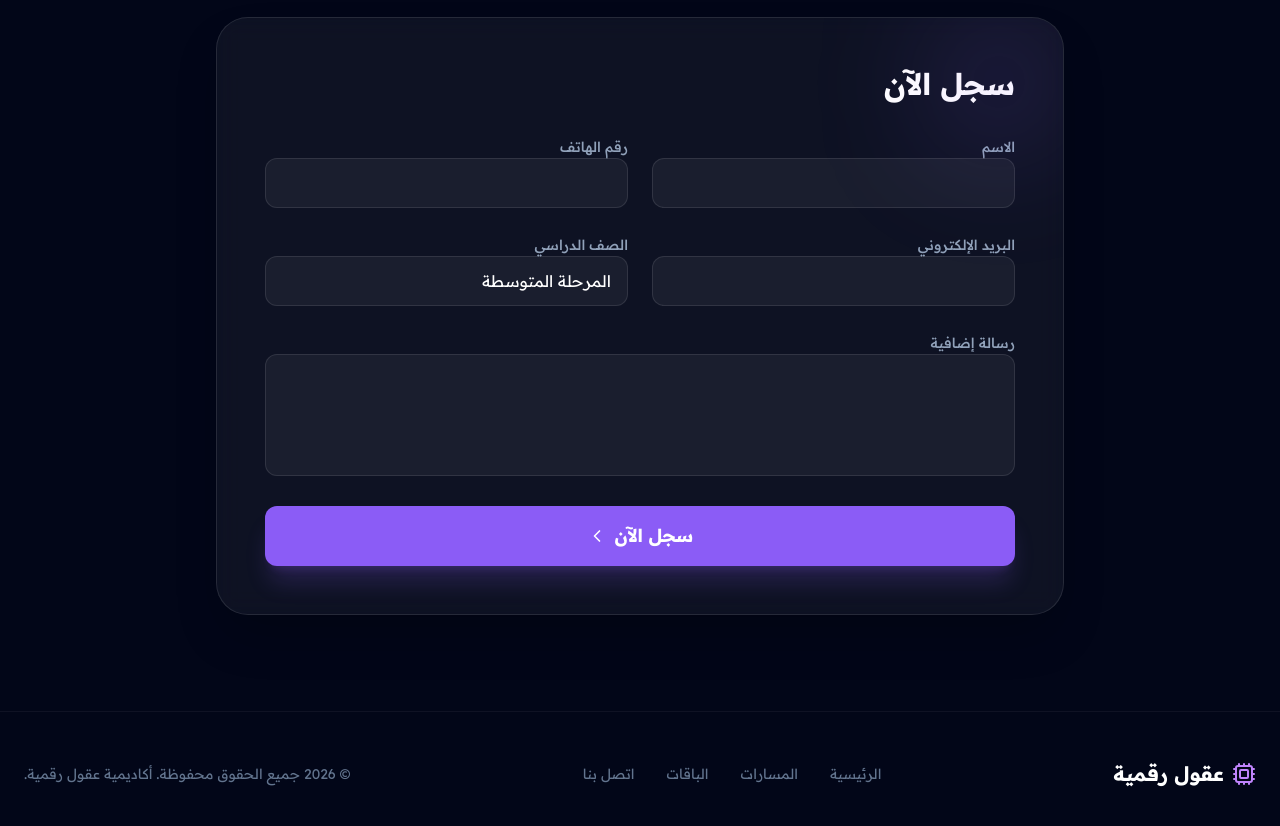
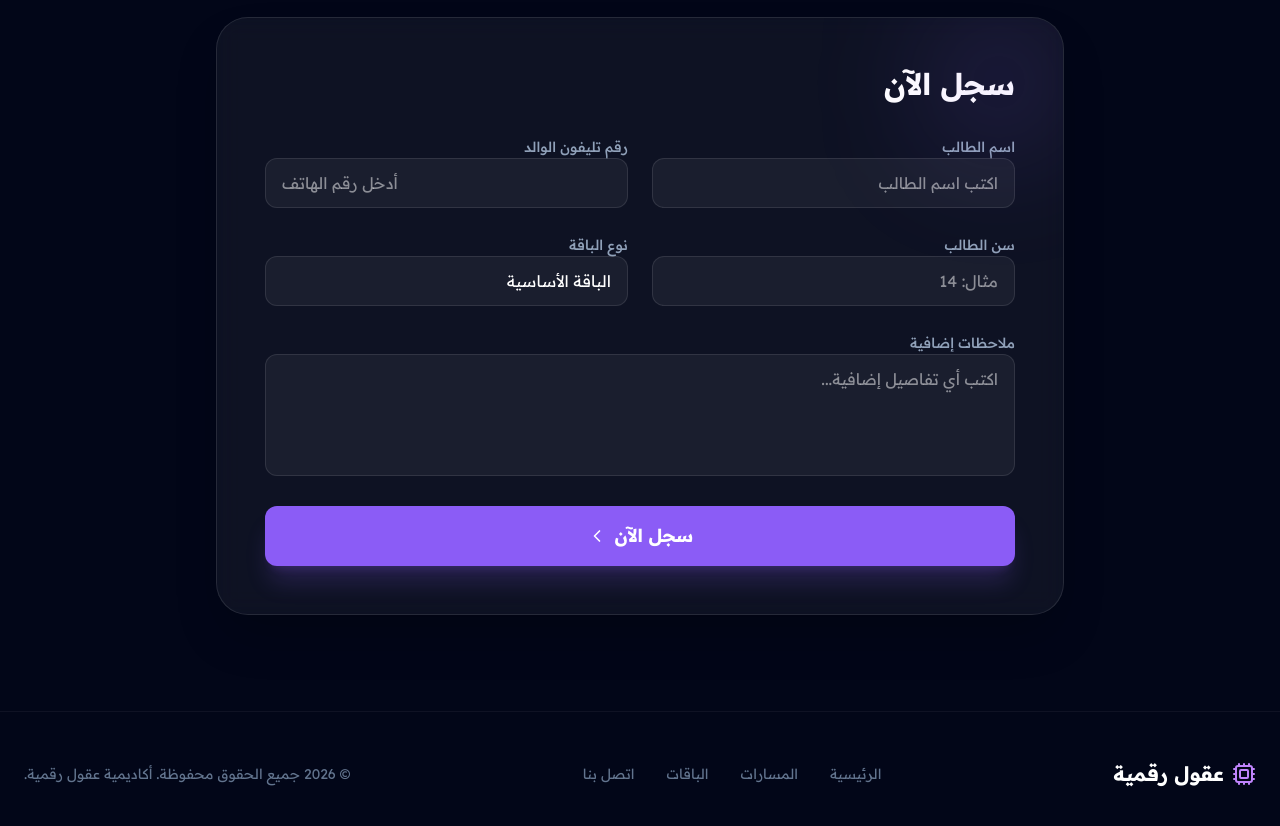
Before and after one commit to Ibrahim20431/Digital_Minds, a React (Vite) app: page / in a window 1280 px wide. Shown: the part 4680-5506 px from the top of the page. Built offline with nearby package versions, Linux system fonts and the light colour scheme.

Commit message:
Update App.tsx

```diff
--- a/src/App.tsx
+++ b/src/App.tsx
@@ -461,50 +461,106 @@ function ContactForm({ t, isRtl }: { t: any, isRtl: boolean }) {
 
           <h2 className="text-3xl font-bold mb-8">{t.contact.title}</h2>
 
-          <form className="space-y-6" onSubmit={(e) => e.preventDefault()} action="https://formspree.io/f/mlgzqkov" method="POST">
+          <form className="space-y-6" onSubmit={(e) => e.preventDefault()}>
+
           <div className="grid md:grid-cols-2 gap-6">
+
+            {/* اسم الطالب */}
             <div className="space-y-2">
-                <label className="text-sm font-medium text-slate-400">{t.contact.fields.name}</label>
-                <input type="text" className="w-full bg-white/5 border border-white/10 rounded-xl px-4 py-3 focus:outline-none focus:border-accent-purple transition-colors" />
+              <label className="text-sm font-medium text-slate-400">
+                {isRtl ? "اسم الطالب" : "Student Name"}
+              </label>
+
+              <input
+                type="text"
+                placeholder={isRtl ? "اكتب اسم الطالب" : "Enter student name"}
+                className="w-full bg-white/5 border border-white/10 rounded-xl px-4 py-3 focus:outline-none focus:border-accent-purple transition-colors"
+              />
             </div>
+
+            {/* رقم تليفون الوالد */}
             <div className="space-y-2">
-                <label className="text-sm font-medium text-slate-400">{t.contact.fields.phone}</label>
-                <input type="tel" className="w-full bg-white/5 border border-white/10 rounded-xl px-4 py-3 focus:outline-none focus:border-accent-purple transition-colors" />
+              <label className="text-sm font-medium text-slate-400">
+                {isRtl ? "رقم تليفون الوالد" : "Parent Phone Number"}
+              </label>
+
+              <input
+                type="tel"
+                placeholder={isRtl ? "أدخل رقم الهاتف" : "Enter phone number"}
+                className="w-full bg-white/5 border border-white/10 rounded-xl px-4 py-3 focus:outline-none focus:border-accent-purple transition-colors"
+              />
             </div>
+
           </div>
 
           <div className="grid md:grid-cols-2 gap-6">
+
+            {/* سن الطالب */}
             <div className="space-y-2">
-                <label className="text-sm font-medium text-slate-400">{t.contact.fields.email}</label>
-                <input type="email" className="w-full bg-white/5 border border-white/10 rounded-xl px-4 py-3 focus:outline-none focus:border-accent-purple transition-colors" />
+              <label className="text-sm font-medium text-slate-400">
+                {isRtl ? "سن الطالب" : "Student Age"}
+              </label>
+
+              <input
+                type="number"
+                placeholder={isRtl ? "مثال: 14" : "Example: 14"}
+                className="w-full bg-white/5 border border-white/10 rounded-xl px-4 py-3 focus:outline-none focus:border-accent-purple transition-colors"
+              />
             </div>
+
+            {/* نوع الباقة */}
             <div className="space-y-2">
-                <label className="text-sm font-medium text-slate-400">{t.contact.fields.grade}</label>
+              <label className="text-sm font-medium text-slate-400">
+                {isRtl ? "نوع الباقة" : "Package Type"}
+              </label>
+
               <select className="w-full bg-white/5 border border-white/10 rounded-xl px-4 py-3 focus:outline-none focus:border-accent-purple transition-colors appearance-none">
+
                 {isRtl ? (
                   <>
-                      <option>المرحلة المتوسطة</option>
-                      <option>المرحلة الثانوية</option>
+                    <option>الباقة الأساسية</option>
+                    <option>الباقة المتوسطة</option>
+                    <option>الباقة الاحترافية</option>
                   </>
                 ) : (
                   <>
-                      <option>Middle School</option>
-                      <option>High School</option>
+                    <option>Basic Package</option>
+                    <option>Standard Package</option>
+                    <option>Premium Package</option>
                   </>
                 )}
+
               </select>
             </div>
+
           </div>
 
+          {/* ملاحظات إضافية */}
           <div className="space-y-2">
-              <label className="text-sm font-medium text-slate-400">{t.contact.fields.message}</label>
-              <textarea rows={4} className="w-full bg-white/5 border border-white/10 rounded-xl px-4 py-3 focus:outline-none focus:border-accent-purple transition-colors resize-none"></textarea>
+
+            <label className="text-sm font-medium text-slate-400">
+              {isRtl ? "ملاحظات إضافية" : "Additional Notes"}
+            </label>
+
+            <textarea
+              rows={4}
+              placeholder={isRtl ? "اكتب أي تفاصيل إضافية..." : "Write any additional notes..."}
+              className="w-full bg-white/5 border border-white/10 rounded-xl px-4 py-3 focus:outline-none focus:border-accent-purple transition-colors resize-none"
+            ></textarea>
+
           </div>
 
-            <button className="w-full bg-accent-purple hover:bg-accent-purple/90 text-white py-4 rounded-xl font-bold text-lg transition-all shadow-xl shadow-accent-purple/20 flex items-center justify-center gap-2">
-              {t.contact.submit}
-              <ChevronRight className={cn("w-5 h-5", isRtl && "rotate-180")} />
+          {/* زر الإرسال */}
+          <button
+            className="w-full bg-accent-purple hover:bg-accent-purple/90 text-white py-4 rounded-xl font-bold text-lg transition-all shadow-xl shadow-accent-purple/20 flex items-center justify-center gap-2"
+          >
+            {isRtl ? "سجل الآن" : "Apply Now"}
+
+            <ChevronRight
+              className={cn("w-5 h-5", isRtl && "rotate-180")}
+            />
           </button>
+
         </form>
         </div>
       </div>
```
Lines whose indentation alone changed are shown as unchanged.
